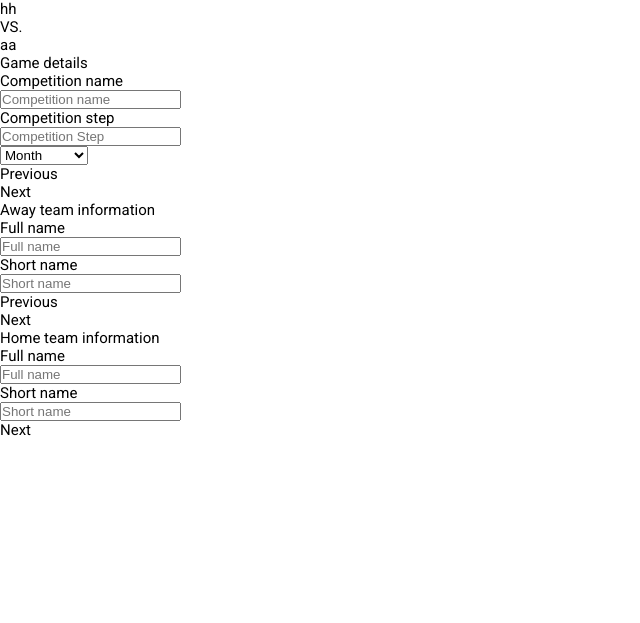
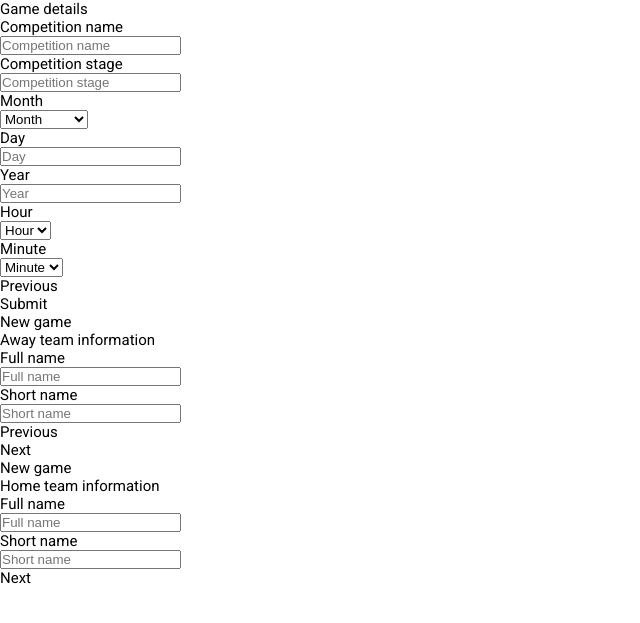
Before and after one commit to mattharbo/scout, a PHP site: page /new/index.php in a window 1280 px wide. Shown: the part 18-641 px from the top of the page, without its empty margins (0-640 px from the left). Run offline with PHP 8.4, Linux system fonts and the light colour scheme.

Commit message:
Fields step 3

```diff
--- a/css/interface.css
+++ b/css/interface.css
@@ -1141,6 +1120,35 @@ a:active {
         padding-left: 10px;
     }
 
+    input[type="text"].fieldDay
+    {
+        width: 100%;
+        height: 45px;
+        border-bottom: 1px #D8D8D8 solid;
+/*        border-bottom: 2px #029E9B solid;*/
+        border-top: none;
+        border-right: none;
+        border-left: none;
+        font-weight: 100;
+        font-size: 16px;
+        color: #000000;
+        padding-left: 10px;
+    }
+
+    input[type="text"].fieldYear
+    {
+        width: 100%;
+        height: 45px;
+        border-bottom: 1px #D8D8D8 solid;
+/*        border-bottom: 2px #029E9B solid;*/
+        border-top: none;
+        border-right: none;
+        border-left: none;
+        font-weight: 100;
+        font-size: 16px;
+        color: #000000;
+        padding-left: 10px;
+    }
 
     #previousForm{
         float: left;
--- a/js/creationform.js
+++ b/js/creationform.js
@@ -2,6 +2,10 @@ var newhometeam = "";
 var newhomehash = "";
 var newawayteam = "";
 var newawayhash = "";
+var newcompetition = "";
+var newstage = "";
+var newhour = "";
+var newminute = "";
 
 function getfocus(inputselected, destinationid) {
     inputid=inputselected.id;
@@ -15,10 +19,10 @@ function stepTwo(targetContainer){
     newhometeam=document.getElementById("fieldNameHomeContent").value;
     newhomehash=document.getElementById("fieldHashHomeContent").value;
 
-    document.getElementById('newTeamNameHome').innerHTML=newhometeam;
+    //document.getElementById('newTeamNameHome').innerHTML=newhometeam;
 
-    document.getElementById('newTeamNameHome').style.visibility="visible";
-    document.getElementById('versusCol').style.visibility="visible";
+//    document.getElementById('newTeamNameHome').style.visibility="visible";
+//    document.getElementById('versusCol').style.visibility="visible";
     document.getElementById(targetContainer).style.width="100%";
 }
 
@@ -26,8 +30,8 @@ function stepThree(targetContainer){
     newawayteam=document.getElementById("fieldNameAwayContent").value;
     newawayhash=document.getElementById("fieldHashAwayContent").value;
 
-    document.getElementById('newTeamNameAway').innerHTML=newawayteam;
-
-    document.getElementById('newTeamNameAway').style.visibility="visible";
+//    document.getElementById('newTeamNameAway').innerHTML=newawayteam;
+//
+//    document.getElementById('newTeamNameAway').style.visibility="visible";
     document.getElementById(targetContainer).style.width="100%";
 }
--- a/new/index.php
+++ b/new/index.php
@@ -16,20 +16,23 @@
         <!-- Preloader -->
         <div id="preloader"></div>
 
-        <div id="header">
-            <div id="closePageBtn" onclick="closeRightNav();"></div>
-            <div id="pageTitleNoValidation">New game</div>
-        </div>
-
+<!--
         <div id="newTeamNameContainer">
             <div id="newTeamNameHome" class="formTeamName">hh</div>
             <div id="versusCol" class="versusTeamName">VS.</div>
             <div id="newTeamNameAway" class="formTeamName">aa</div>
         </div>
+-->
 
 
         <!--############# Form Step 3 #############-->
+
         <div id="formStepThree" class="formNextContainer">
+
+            <div id="header">
+                <div id="closePageBtn" onclick="closeRightNav();"></div>
+                <div id="pageTitleNoValidation">New game</div>
+            </div>
 
             <div id="titleStepTwo" class="dataLabel">Game details</div>
 
@@ -39,32 +42,80 @@
             </div>
 
             <div id="field">
-                <div id="fieldCompetitionStep" class="fieldName">Competition step</div>
-                <input type="text" id="fieldCompetitionStepContent" class="fieldContent" placeholder="Competition Step" maxlength="20" onclick="getfocus(this, fieldCompetitionStep)">
+                <div id="fieldCompetitionStep" class="fieldName">Competition stage</div>
+                <input type="text" id="fieldCompetitionStepContent" class="fieldContent" placeholder="Competition stage" maxlength="20" onclick="getfocus(this, fieldCompetitionStep)">
             </div>
 
-            <div id="fieldWithSelect">
+            <div id="field">
 
-                <select class="selectMonth">
+                 <div id="fieldMonth">
+                    <div id="fieldMonthId" class="fieldName">Month</div>
+                    <select id="fieldMonthIdContent" class="selectMonth" onclick="getfocus(this, fieldMonthId)">
                         <option selected>Month</option>
                         <?php
                         for($m=1;$m<=12;$m++){
                             $monthName = date('F', mktime(0, 0, 0, $m, 10));
                             echo "<option value='".$monthName."'>".$monthName."</option>";
+                        }?>
+                    </select>
+                </div>
+
+                <div id="fieldDay">
+                    <div id="fieldDayId" class="fieldName">Day</div>
+                    <input type="text" pattern="[0-9]*" id="fieldDayIdContent" class="fieldDay" placeholder="Day" maxlength="2" onclick="getfocus(this, fieldDayId)">
+                </div>
+
+                <div id="fieldYear">
+                    <div id="fieldYearId" class="fieldName">Year</div>
+                    <input type="text" pattern="[0-9]*" id="fieldYearIdContent" class="fieldYear" placeholder="Year" maxlength="4" onclick="getfocus(this, fieldYearId)">
+                </div>
+
+            </div>
+
+            <div id="field">
+                <div id="fieldHour">
+                    <div id="fieldHourId" class="fieldName">Hour</div>
+                    <select id="fieldHourIdContent" class="selectMonth" onclick="getfocus(this, fieldHourId)">
+                        <option selected>Hour</option>
+                        <?php
+                        for($h=0;$h<=23;$h++){
+                            if($h<=9){
+                                $h="0".$h;
                             }
-                    ?>
+                            echo "<option value='".$h."'>".$h."</option>";
+                        }?>
                     </select>
+                </div>
+
+                <div id="fieldMinute">
+                    <div id="fieldMinuteId" class="fieldName">Minute</div>
+                    <select id="fieldMinuteIdContent" class="selectMonth" onclick="getfocus(this, fieldMinuteId)">
+                        <option selected>Minute</option>
+                        <?php
+                        for($s=0;$s<=59;$s++){
+                            if($s<=9){
+                                $s="0".$s;
+                            }
+                            echo "<option value='".$s."'>".$s."</option>";
+                        }?>
+                    </select>
+                </div>
 
             </div>
 
             <div id="previousForm" class="formBtn" onclick="">Previous</div>
 
-            <div id="submissionForm" class="formBtn" onclick="stepThree('formStepThree')">Next</div>
+            <div id="submissionForm" class="formBtn" onclick="stepThree('formStepThree')">Submit</div>
 
         </div>
 
         <!--############# Form Step 2 #############-->
         <div id="formStepTwo" class="formNextContainer">
+
+            <div id="header">
+                <div id="closePageBtn" onclick="closeRightNav();"></div>
+                <div id="pageTitleNoValidation">New game</div>
+            </div>
 
             <div id="titleStepTwo" class="dataLabel">Away team information</div>
 
@@ -85,6 +136,11 @@
         </div>
 
         <!--############# Form Step 1 #############-->
+
+        <div id="header">
+                <div id="closePageBtn" onclick="closeRightNav();"></div>
+                <div id="pageTitleNoValidation">New game</div>
+            </div>
 
         <div id="titleStepOne" class="dataLabel">Home team information</div>
 
```
Also changed, not shown: other parts of css/interface.css (+34 -55 lines), 1 other file. Lines whose indentation alone changed are shown as unchanged.
